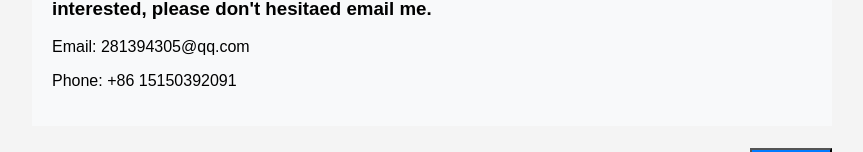
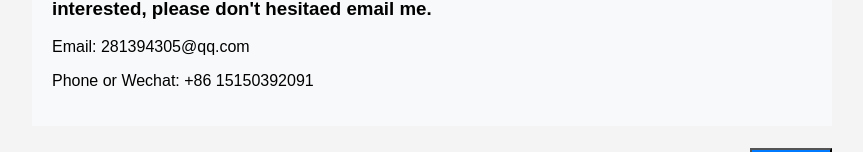
Before and after one commit to JesseGuo/yiweicleaningproducts, a plain HTML site: page index.html in a window 1280 px wide. Shown: the part 192-344 px from the top of the page, without its empty margins (208-1071 px from the left). Drawn offline with Linux system fonts and the light colour scheme.

Commit message:
add we chat

```diff
--- a/index.html
+++ b/index.html
@@ -18,7 +18,7 @@
 
             </h5>
             <p>Email: 281394305@qq.com</p>
-        <p>Phone: +86 15150392091</p>
+        <p>Phone or Wechat: +86 15150392091</p>
 
         </div>
 
```
